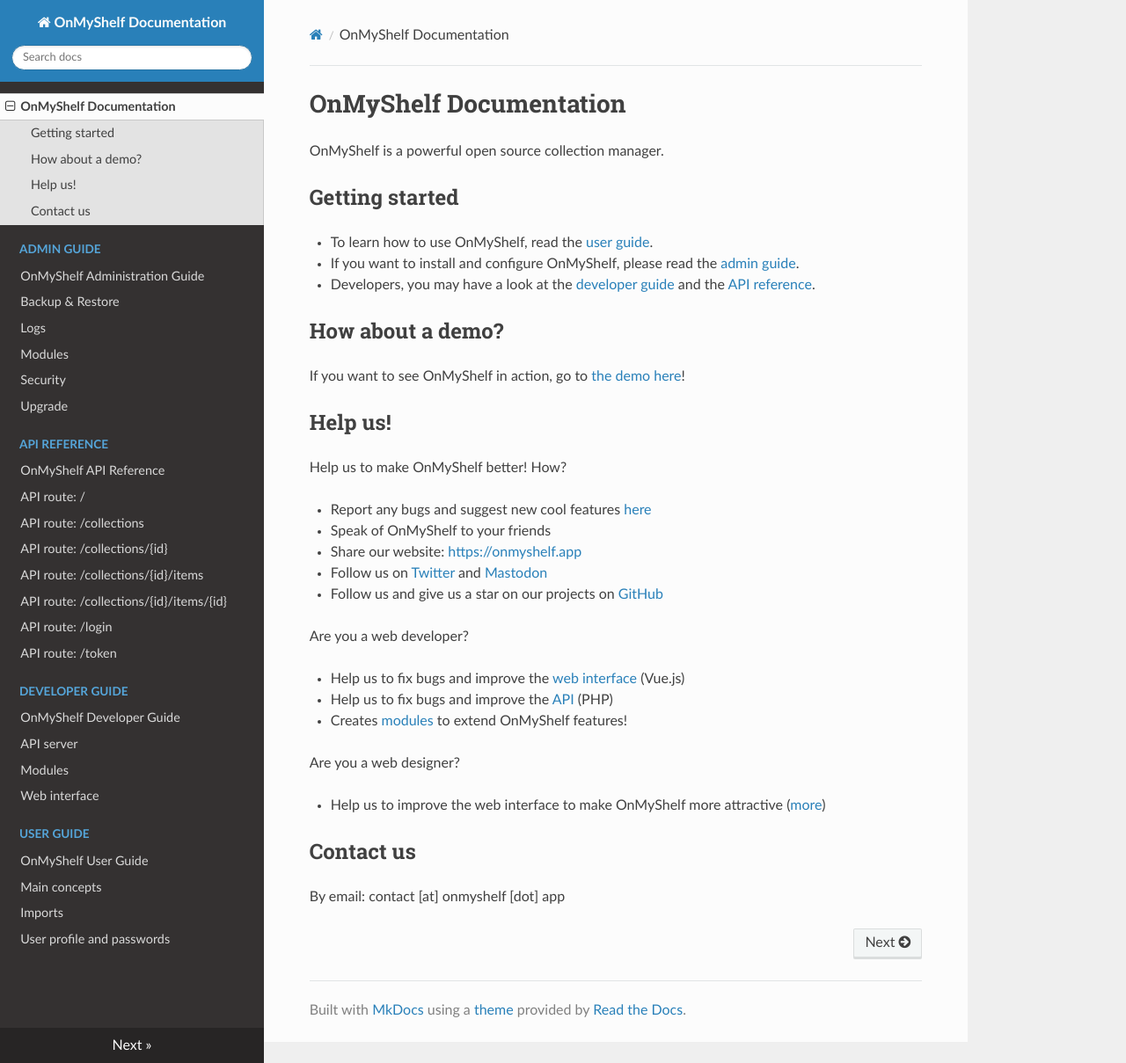
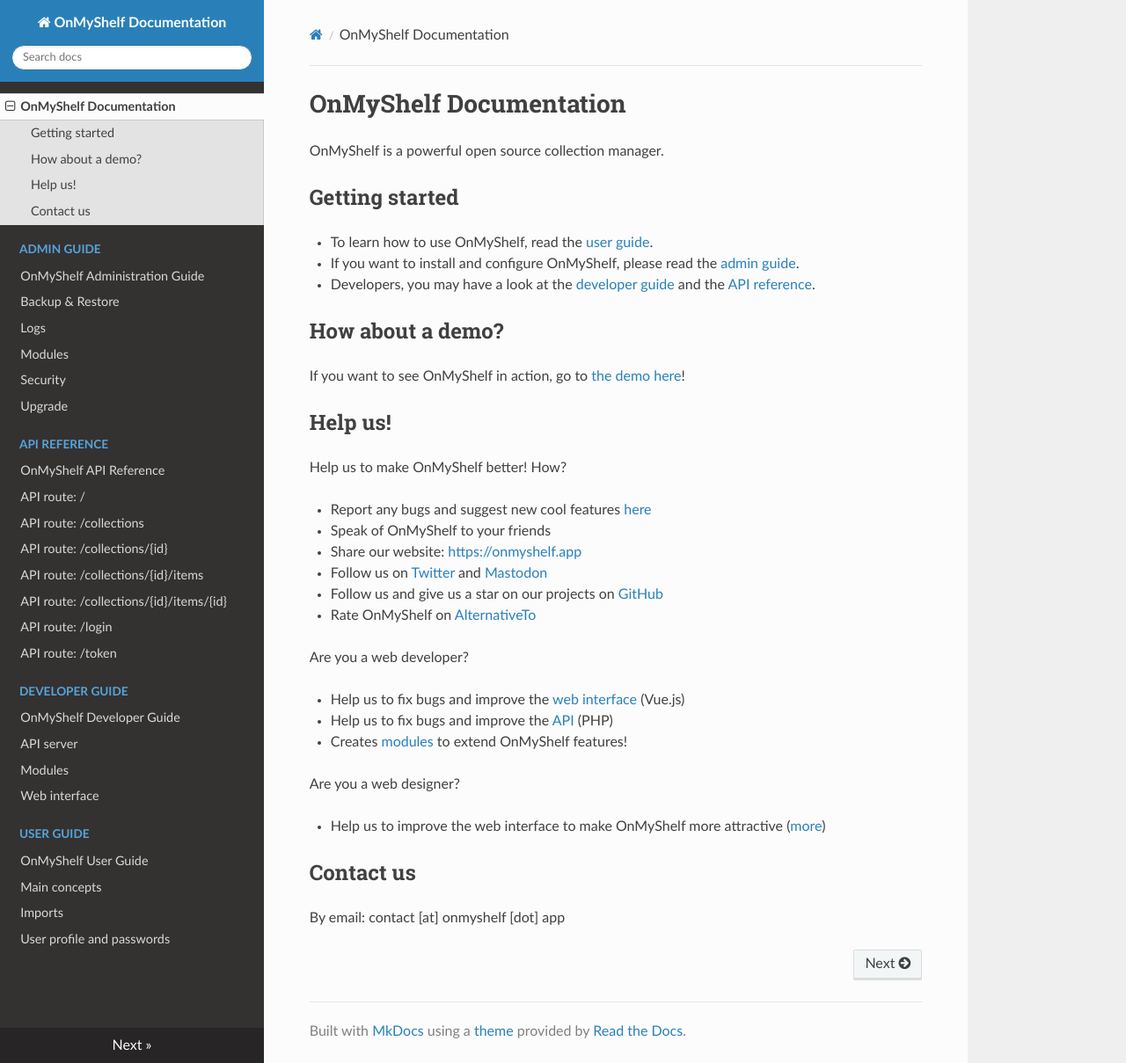
Before and after one commit to onmyshelf/docs, an MkDocs documentation site: the page built from docs/index.md, in a window 1280 px wide and 1209 px high. Shown: the whole window at 88% size. Built offline with MkDocs 1.6.1, drawn with Linux system fonts in a browser that asks for light colours; nearby versions of some CDN libraries.

Commit message:
Add link to AlternativeTo

```diff
--- a/docs/index.md
+++ b/docs/index.md
@@ -18,6 +18,7 @@ Help us to make OnMyShelf better! How?
 - Share our website: [https://onmyshelf.app](https://onmyshelf.app)
 - Follow us on [Twitter](https://twitter.com/onmyshelf_app) and [Mastodon](https://hostux.social/@onmyshelf)
 - Follow us and give us a star on our projects on [GitHub](https://github.com/onmyshelf/onmyshelf)
+- Rate OnMyShelf on [AlternativeTo](https://alternativeto.net/software/onmyshelf/about)
 
 Are you a web developer?
 
```
